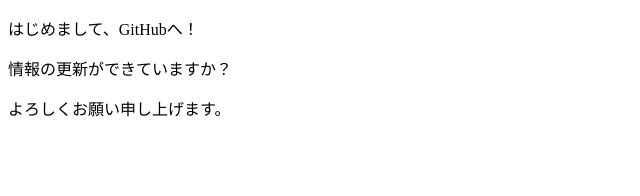
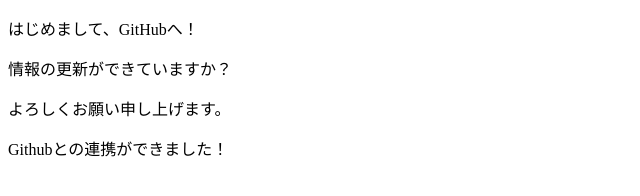
Before and after one commit to c3230549/www, a plain HTML site: page index.html in a window 1280 px wide. Shown: the whole page, without its empty margins (0-640 px from the left). Drawn offline with Linux system fonts and the light colour scheme.

Commit message:
update2024/5/22

```diff
--- a/index.html
+++ b/index.html
@@ -10,5 +10,6 @@
         <p>はじめまして、GitHubへ！</p>
         <p>情報の更新ができていますか？</p>
         <p>よろしくお願い申し上げます。</p>
+        <p>Githubとの連携ができました！</p>
 </body>
 </html>
```
